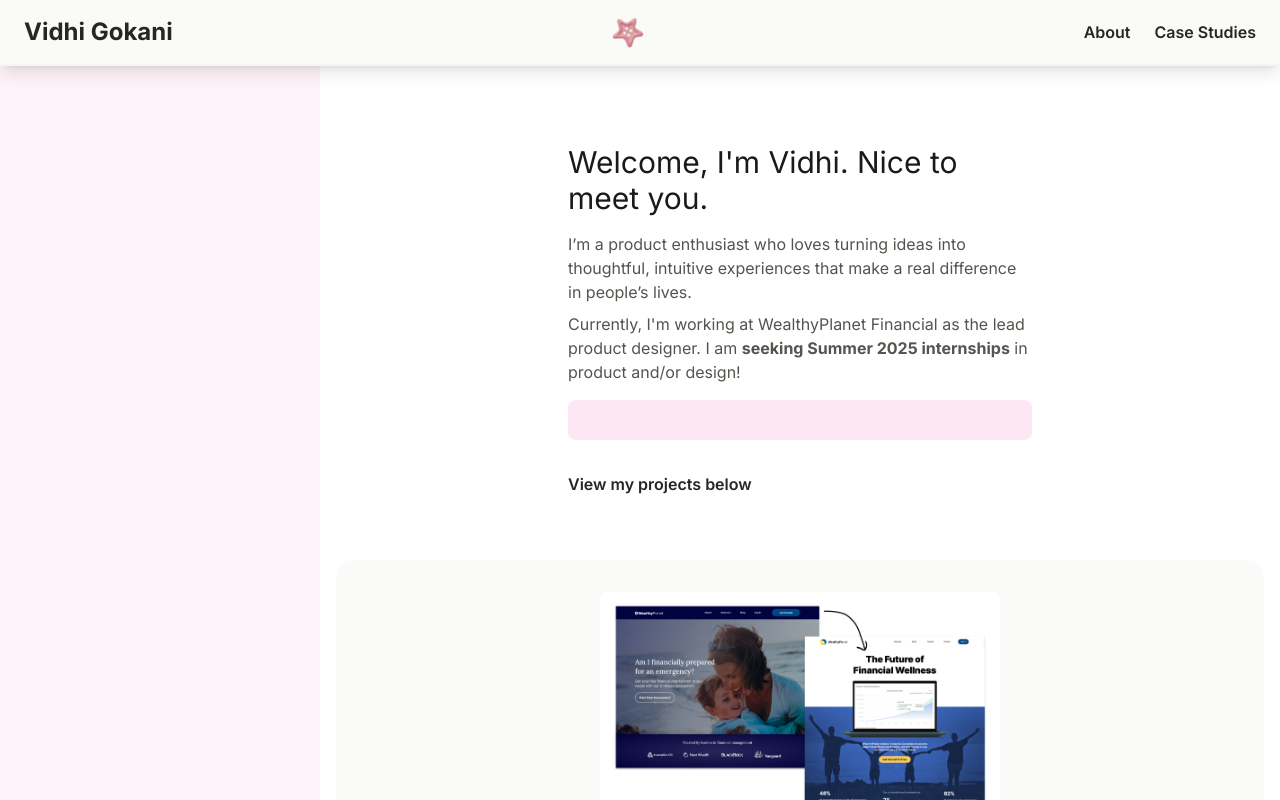
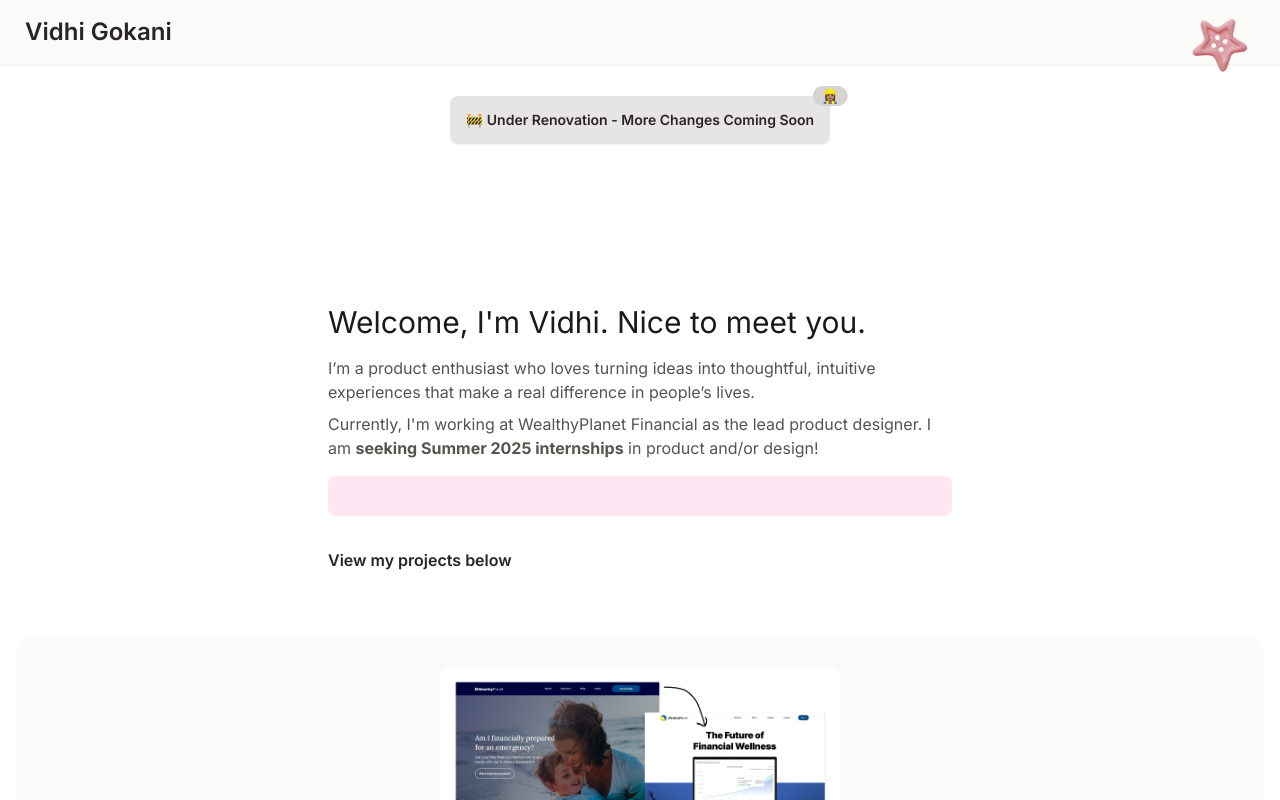
Before and after one commit to v1dh1/vidhi, a Next.js app: page / in a window 1280 px wide. Shown: the top 800 px of the page. Built offline with nearby package versions, Linux system fonts and the light colour scheme; a web font is replaced by a local one.

Commit message:
more changes

```diff
--- a/app/home/Homecontent.jsx
+++ b/app/home/Homecontent.jsx
@@ -14,6 +14,18 @@ const Homecontent = () => {
 
       {/* ✨ Foreground Content */}
       <div className="relative z-10 bg-gradient-to-bl">
+      <div className="pt-20 flex justify-center items-center">
+  <div className="indicator">
+    <span className="indicator-item badge bg-stone-300 border-none">👷🏽‍♀️</span>
+    <button className="btn bg-stone-200 text-stone-800 border-none text-md">
+      🚧 Under Renovation - More Changes Coming Soon
+    </button>
+  </div>
+</div>
+<div className="pb-8"></div>
+
+
+
         <div className='grid grid-cols-1 md:grid-cols-12 pt-20'>
           <div className='col-span-1 md:col-span-3'></div>
 
--- a/app/page.tsx
+++ b/app/page.tsx
@@ -26,7 +26,7 @@ export default function Home() {
     variants={pageTransition}
   >
       {/* Small screens - LefthomeSmall as a top navbar */}
-      <div className="md:hidden">
+      <div className="">
         <LefthomeSmall />
         <main className="bg-white p-4 overflow-y-auto">
           <Homecontent />
@@ -34,17 +34,6 @@ export default function Home() {
       </div>
 
       {/* Medium and large screens - Lefthome and Projects side by side */}
-      <div className="hidden md:grid grid-cols-1 md:grid-cols-4">
-        {/* Lefthome takes up 1/4 of the screen */}
-        <aside className="bg-pink-50 md:col-span-1 sticky top-0 h-screen p-4 overflow-y-auto">
-          <Lefthome />
-        </aside>
-
-        {/* Projects takes up 3/4 of the screen */}
-        <main className="bg-white md:col-span-3 p-4 overflow-y-auto">
-          <Homecontent />
-        </main>
-      </div>
       </motion.div>
     </div>
 
```
